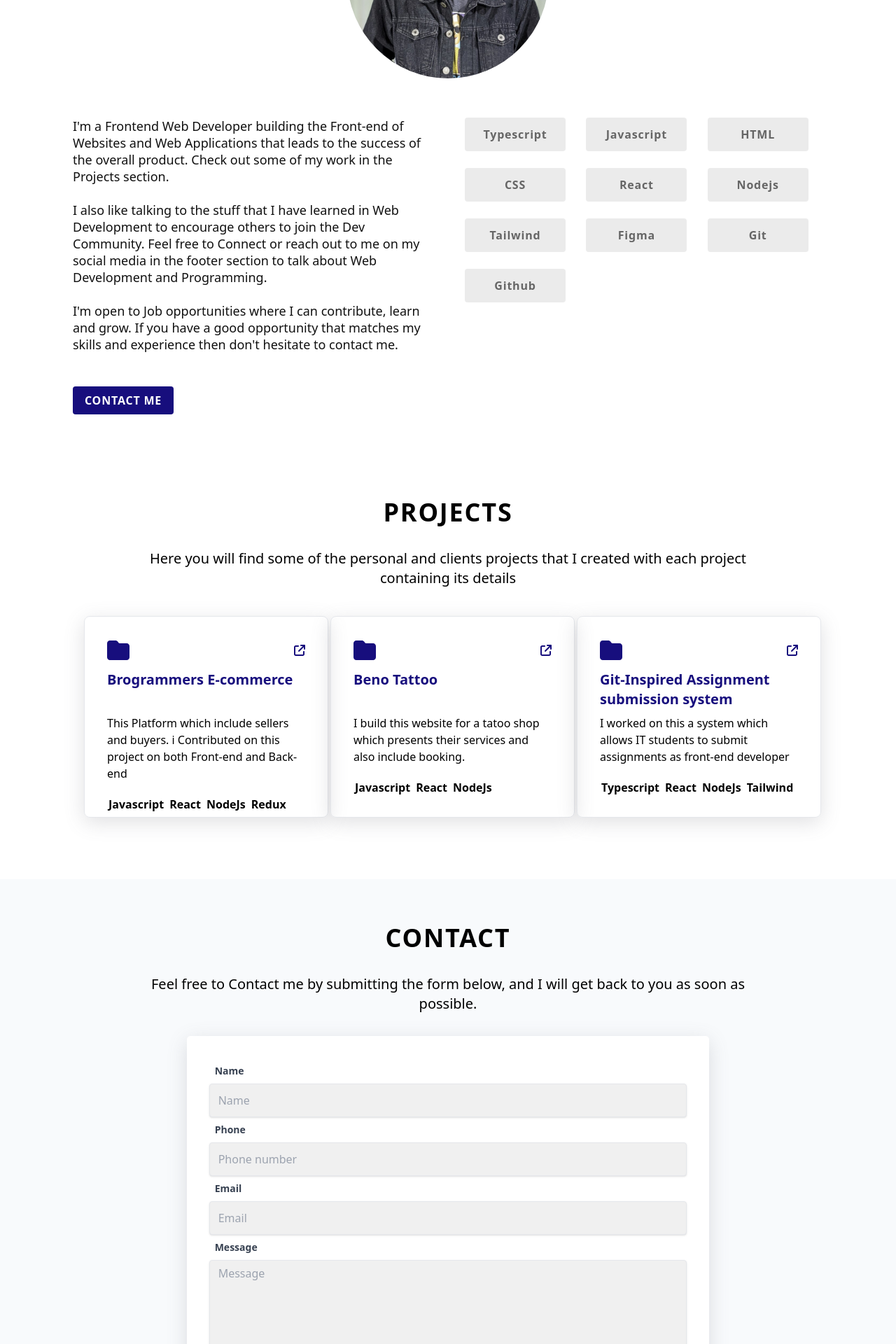
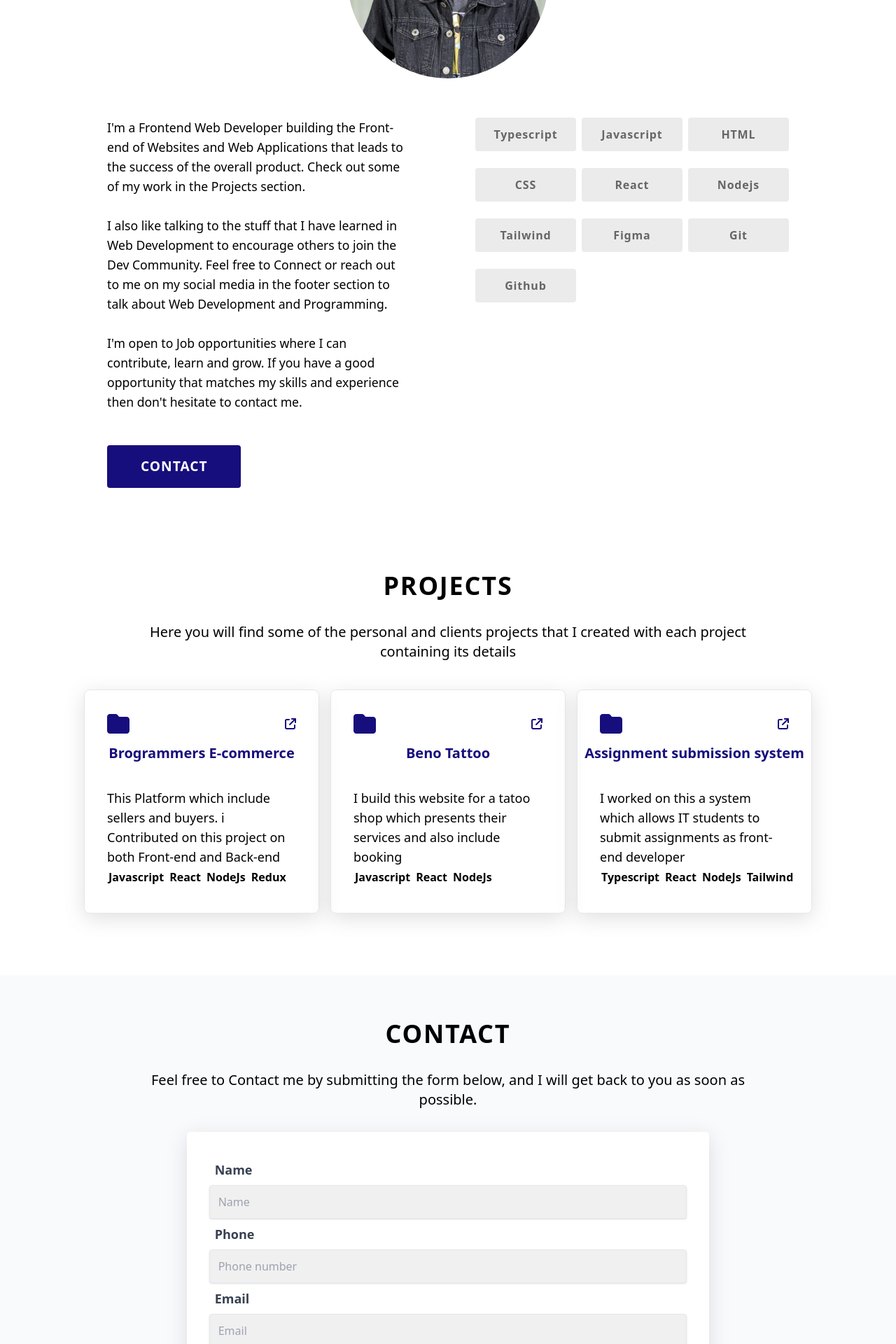
Before and after one commit to bencyubahiro77/benoWebsiteV2, a React (Create React App) app: page / in a window 1280 px wide. Shown: the part 1200-3120 px from the top of the page at 70% size. Built offline with nearby package versions, Linux system fonts and the light colour scheme.

Commit message:
font size

```diff
--- a/src/App.css
+++ b/src/App.css
@@ -81,3 +81,12 @@
   background: rgba(153,153,153,.2);
   color:#666;
 }
+
+.size{
+  padding: 1rem 3rem;
+  font-size: 1.2rem;
+}
+
+.si{
+  font-size: 1.1rem;
+}
--- a/src/pages/about.tsx
+++ b/src/pages/about.tsx
@@ -27,10 +27,10 @@ const about = () => {
 
              </div>
 
-             <div className='lg:flex pt-8 xl:pr-24 xl:pl-24 pr-4 pl-4 m-2'>
-                <div className='lg:w-1/2'>
+             <div className='lg:flex pt-8 xl:pr-24 justify-between xl:justify-evenly xl:pl-24 pr-4 pl-4 m-2'>
+                <div className='lg:w-2/5'>
                     <p
-                     className='text-lg leading-6 pt-4 font-sans text-[#111] font-normal'
+                     className='leading-7 si pt-4 '
                     >
                         I'm a Frontend Web Developer building the Front-end of Websites and Web Applications that leads to the success of the overall product. Check out some of my work in the Projects section.
                         <br />
@@ -44,62 +44,62 @@ const about = () => {
                     </p>
 
                     <button
-                      className="bg-[#170e7d] mt-4 mb-4 md:mt-12 md:mb-12 cursor-pointer tracking-wider hover:bg-blue-500 text-white font-bold py-2 px-4 w-36 rounded focus:outline-none focus:shadow-outline"
+                      className="bg-[#170e7d] mt-4 mb-4 md:mt-12 md:mb-12 cursor-pointer tracking-wider hover:bg-blue-500 text-white font-bold size rounded focus:outline-none focus:shadow-outline"
                       onClick={scrollToContact}
                     >
-                      CONTACT ME
+                      CONTACT
                     </button>
 
                 </div>
 
-                <div className='lg:w-1/2 pt-4 xl:ml-12 h-1/2 grid md:grid-cols-3 grid-cols-2 gap-2'>
+                <div className=' pt-4 xl:ml-12 h-1/2 grid md:grid-cols-3 grid-cols-2 gap-2'>
                     <button
-                      className="backSkill mb-4 cursor-pointer tracking-wider text-white font-bold h-12 w-36 rounded "
+                      className="backSkill mb-4 tracking-wider text-white font-bold h-12 w-36 rounded "
                     >
                       Typescript
                     </button>
                     <button
-                      className="backSkill mb-4 cursor-pointer tracking-wider text-white font-bold h-12 w-36 rounded focus:outline-none focus:shadow-outline"
+                      className="backSkill mb-4 tracking-wider text-white font-bold h-12 w-36 rounded focus:outline-none focus:shadow-outline"
                     >
                       Javascript
                     </button>
                     <button
-                      className="backSkill  mb-4 cursor-pointer tracking-wider text-white font-bold h-12 w-36 rounded focus:outline-none focus:shadow-outline"
+                      className="backSkill  mb-4 tracking-wider text-white font-bold h-12 w-36 rounded focus:outline-none focus:shadow-outline"
                     >
                       HTML
                     </button>
                     <button
-                      className="backSkill mb-4 cursor-pointer tracking-wider text-white font-bold h-12 w-36 rounded focus:outline-none focus:shadow-outline"
+                      className="backSkill mb-4 tracking-wider text-white font-bold h-12 w-36 rounded focus:outline-none focus:shadow-outline"
                     >
                       CSS
                     </button>
                     <button
-                      className="backSkill mb-4 cursor-pointer tracking-wider text-white font-bold h-12 w-36 rounded focus:outline-none focus:shadow-outline"
+                      className="backSkill mb-4 tracking-wider text-white font-bold h-12 w-36 rounded focus:outline-none focus:shadow-outline"
                     >
                       React
                     </button>
                     <button
-                      className="backSkill mb-4 cursor-pointer tracking-wider text-white font-bold h-12 w-36 rounded focus:outline-none focus:shadow-outline"
+                      className="backSkill mb-4 tracking-wider text-white font-bold h-12 w-36 rounded focus:outline-none focus:shadow-outline"
                     >
                       Nodejs
                     </button>
                     <button
-                      className="backSkill mb-4 cursor-pointer tracking-wider text-white font-bold h-12 w-36 rounded focus:outline-none focus:shadow-outline"
+                      className="backSkill mb-4 tracking-wider text-white font-bold h-12 w-36 rounded focus:outline-none focus:shadow-outline"
                     >
                       Tailwind
                     </button>
                     <button
-                      className="backSkill mb-4 cursor-pointer tracking-wider text-white font-bold h-12 w-36 rounded focus:outline-none focus:shadow-outline"
+                      className="backSkill mb-4 tracking-wider text-white font-bold h-12 w-36 rounded focus:outline-none focus:shadow-outline"
                     >
                       Figma
                     </button>
                     <button
-                      className="backSkill mb-4 cursor-pointer tracking-wider text-white font-bold h-12 w-36 rounded focus:outline-none focus:shadow-outline"
+                      className="backSkill mb-4 tracking-wider text-white font-bold h-12 w-36 rounded focus:outline-none focus:shadow-outline"
                     >
                       Git
                     </button>
                     <button
-                      className="backSkill mb-4 cursor-pointer tracking-wider text-white font-bold h-12 w-36 rounded focus:outline-none focus:shadow-outline"
+                      className="backSkill mb-4 tracking-wider text-white font-bold h-12 w-36 rounded focus:outline-none focus:shadow-outline"
                     >
                       Github
                     </button>
--- a/src/pages/contact.tsx
+++ b/src/pages/contact.tsx
@@ -59,7 +59,7 @@ const Contact: React.FC = () => {
               ref={form}
             >
               <div className='w-full'>
-                <label className='block text-gray-700 text-sm font-bold m-2' htmlFor='name'>
+                <label className='block text-gray-700 text-lg font-bold m-2' htmlFor='name'>
                   Name
                 </label>
                 <input
@@ -72,7 +72,7 @@ const Contact: React.FC = () => {
                 />
               </div>
               <div className='w-full'>
-                <label className='block text-gray-700 text-sm font-bold m-2' htmlFor='email'>
+                <label className='block text-gray-700 text-lg font-bold m-2' htmlFor='email'>
                   Phone
                 </label>
                 <input
@@ -85,7 +85,7 @@ const Contact: React.FC = () => {
                 />
               </div>
               <div className='w-full'>
-                <label className='block text-gray-700 text-sm font-bold m-2' htmlFor='email'>
+                <label className='block text-gray-700 text-lg font-bold m-2' htmlFor='email'>
                   Email
                 </label>
                 <input
@@ -98,7 +98,7 @@ const Contact: React.FC = () => {
                 />
               </div>
               <div className='w-full'>
-                <label className='block text-gray-700 text-sm font-bold m-2' htmlFor='message'>
+                <label className='block text-gray-700 text-lg font-bold m-2' htmlFor='message'>
                   Message
                 </label>
                 <textarea
--- a/src/pages/homeP.tsx
+++ b/src/pages/homeP.tsx
@@ -8,7 +8,7 @@ const home = () => {
           <div className='hero h-[100vh]'>
               <div className='absolute top-1/2 md:left-1/2 transform md:-translate-x-1/2 -translate-y-1/2 md:max-w-5xl md:w-11/12 text-center'>
               <h4 className='font-extrabold xl:text-5xl tracking-widest text-[2.5rem] pt-40 '> HEY I'M BEN CYUBAHIRO </h4>
-              <p className='mt-12 leading-6 md:text-2xl text-lg w-full pr-3 pl-3 xl:pr-44 xl:pl-44'> A <span className='main-color font-bold'
+              <p className='mt-12 leading-6 xl:text-2xl text-lg w-full pr-3 pl-3 xl:pr-44 xl:pl-44'> A <span className='main-color font-bold'
                 >
                 Front-end Developer and Electronics Engineer</span>  building the Frontend of Websites and Web Applications
                 that leads to the success of the overall product
--- a/src/pages/project.tsx
+++ b/src/pages/project.tsx
@@ -20,7 +20,7 @@ const project = () => {
               <div className='grid lg:grid-cols-3 gap-0 xl:mr-28 xl:ml-28 mt-8 mb-20'>
                 <a href='https://brogrammersmall.netlify.app/' target='_blank' rel='noopener noreferrer'>
                     <div
-                      className="xl:w-[349px] h-72 rounded-lg border-[1px] m-2 box hover:-translate-y-2"
+                      className="h-80 rounded-lg border-[1px] m-2 box hover:-translate-y-2"
                     >
                       <div className='flex justify-between'>
                         <h4 className="mt-8 font-normal mb-2 ml-8"><FontAwesomeIcon icon={faFolder} style={{color: "#170e7d",}} className='h-8 w-8' /></h4>
@@ -29,9 +29,9 @@ const project = () => {
                         </a>
                       </div>
 
-                      <h4 className='pl-8 text-xl h-12 font-bold main-color'>Brogrammers E-commerce</h4>
+                      <h4 className='text-center text-xl h-12 font-bold main-color'>Brogrammers E-commerce</h4>
 
-                      <p className='m-4 pl-4 pr-4'>
+                      <p className='m-4 pl-4 pr-4 text-lg h-[30%]'>
                         This Platform which include sellers and buyers. i Contributed on this project
                         on both Front-end and Back-end
                       </p>
@@ -47,7 +47,7 @@ const project = () => {
 
                   <a href='https://beno-tattoo.onrender.com/' target='_blank' rel='noopener noreferrer'>
                     <div
-                      className="xl:w-[349px] h-72 rounded-lg border-[1px] m-2 box hover:-translate-y-2"
+                      className=" h-80 rounded-lg border-[1px] m-2 box hover:-translate-y-2"
                     >
                       <div className='flex justify-between'>
                         <h4 className="mt-8 font-normal mb-2 ml-8"><FontAwesomeIcon icon={faFolder} style={{color: "#170e7d",}} className='h-8 w-8' /></h4>
@@ -56,11 +56,11 @@ const project = () => {
                         </a>
                       </div>
 
-                      <h4 className='pl-8 h-12 text-xl font-bold main-color'>Beno Tattoo</h4>
+                      <h4 className=' text-center h-12 text-xl font-bold main-color'>Beno Tattoo</h4>
 
-                      <p className='m-4 pl-4 pr-4'>
+                      <p className='m-4 pl-4 pr-4 text-lg h-[30%]'>
                         I build this website for a tatoo shop which presents their services and also include
-                        booking.
+                        booking
                       </p>
 
                       <ul className="flex font-bold ml-4 pl-[14px]">
@@ -73,7 +73,7 @@ const project = () => {
 
                   <a href='https://asp.amalitech-dev.net/' target='_blank' rel='noopener noreferrer'>
                     <div
-                      className="xl:w-[349px] h-72 rounded-lg border-[1px] m-2 box hover:-translate-y-2"
+                      className=" h-80 rounded-lg border-[1px] m-2 box hover:-translate-y-2"
                     >
                       <div className='flex justify-between'>
                         <h4 className="mt-8 font-normal mb-2 ml-8"><FontAwesomeIcon icon={faFolder} style={{color: "#170e7d",}} className='h-8 w-8' /></h4>
@@ -82,9 +82,9 @@ const project = () => {
                         </a>
                       </div>
 
-                      <h4 className='pl-8 text-xl h-12 font-bold main-color'>Git-Inspired Assignment submission system</h4>
+                      <h4 className='text-xl h-12 font-bold text-center main-color'>Assignment submission system</h4>
 
-                      <p className='m-4 pl-4 pr-4'>
+                      <p className='m-4 pl-4 pr-4 text-lg h-[30%]'>
                       I worked on this a system which allows IT students to submit assignments as front-end developer
                       </p>
 
```
